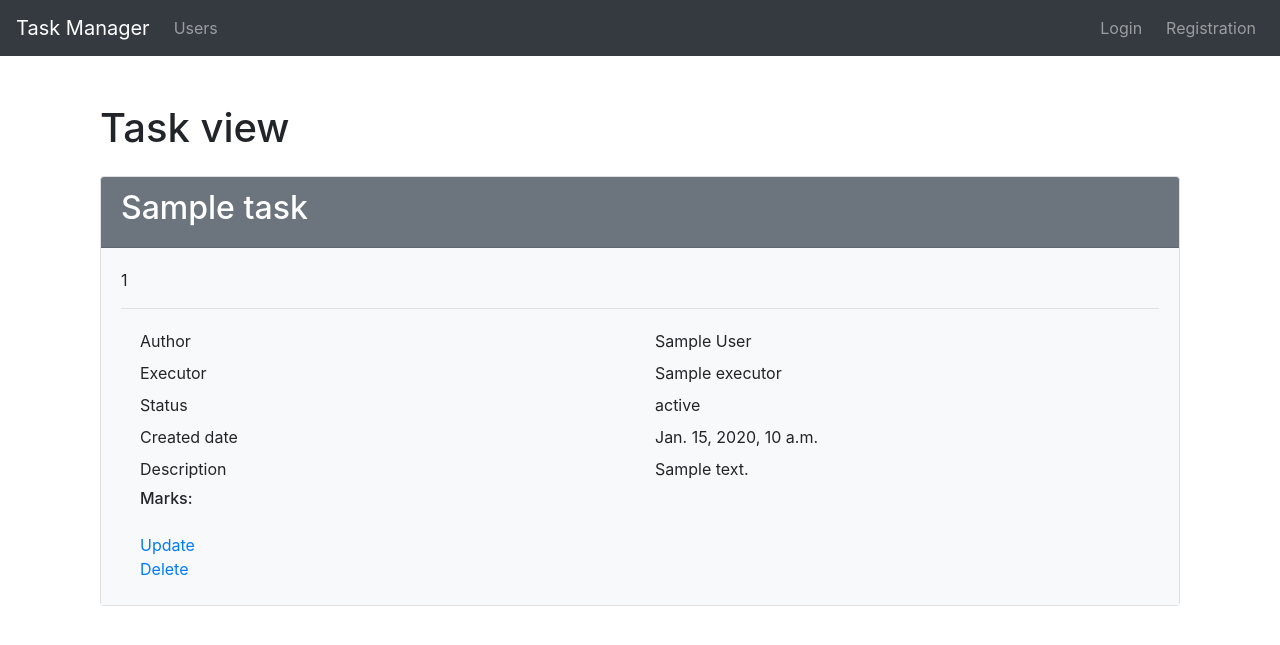
After one commit to DzmitrySha/python-project-52, a Django app: template tasks/templates/tasks/task.html in a window 1280 px wide. The commit adds this page. Shown: the top 645 px of the page. Run offline with Django 4.2, Linux system fonts and the light colour scheme; the template is opened without the code that fills it: most values are stand-ins (such as "Sample title", 1, 10 or a date in 2020); some libraries are stand-ins or nearby versions.

Commit message:
added templates for tasks app

```diff
--- /dev/null
+++ b/tasks/templates/tasks/task.html
@@ -0,0 +1,59 @@
+{% extends 'base.html' %}
+{% load bootstrap4 %}
+{% load i18n %}
+
+{% block title %}{{ title }}{% endblock %}
+
+{% block content %}
+
+<div class="container wrapper flex-grow-1">
+<h1 class="my-4">{% trans 'Task view' %}</h1>
+
+<div class="card">
+  <div class="card-header bg-secondary text-white">
+    <h2>{{ task.name }}</h2>
+  </div>
+  <div class="card-body bg-light">
+    <p>{{ task.id }}</p>
+    <hr>
+    <div class="container">
+      <div class="row p-1">
+        <div class="col">{% trans 'Author' %}</div>
+        <div class="col">{{ task.author }}</div>
+      </div>
+      <div class="row p-1">
+        <div class="col">{% trans 'Executor' %}</div>
+        <div class="col">{{ task.executor }}</div>
+      </div>
+      <div class="row p-1">
+        <div class="col">{% trans 'Status' %}</div>
+        <div class="col">{{ task.status }}</div>
+      </div>
+      <div class="row p-1">
+        <div class="col">{% trans 'Created date' %}</div>
+        <div class="col">{{ task.created_date }}</div>
+      </div>
+      <div class="row p-1">
+        <div class="col">{% trans 'Description' %}</div>
+        <div class="col">{{ task.description }}</div>
+      </div>
+      <div class="row p-1">
+        <div class="col">
+          <h6>{% trans 'Marks' %}:</h6>
+          <ul>
+
+          </ul>
+        </div>
+      </div>
+      <div class="row p-1">
+        <div class="col">
+          <a href="/tasks/{{ task.id }}/update/">{% trans 'Update' %}</a>
+          <br>
+          <a href="/tasks/{{ task.id }}/delete/">{% trans 'Delete' %}</a>
+        </div>
+      </div>
+    </div>
+  </div>
+</div>
+
+{% endblock %}
--- a/tasks/templates/tasks/tasks.html
+++ b/tasks/templates/tasks/tasks.html
@@ -10,6 +10,7 @@
     <h1 class="my-4">{{ title }}</h1>
 </div>
 
+<a class="nav-link" href="{% url 'task_create' %}">{% trans 'Create task' %}</a>
 
 
 <table class="table">
```
Also changed, not shown: tasks/templates/tasks/delete.html (added, +21 -0 lines), tasks/templates/tasks/form.html (added, +21 -0 lines).
